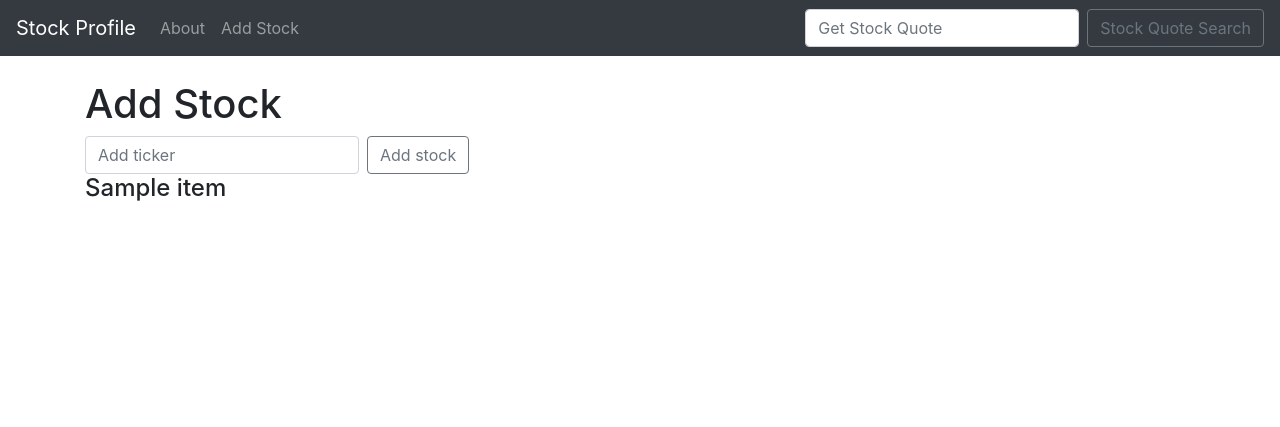
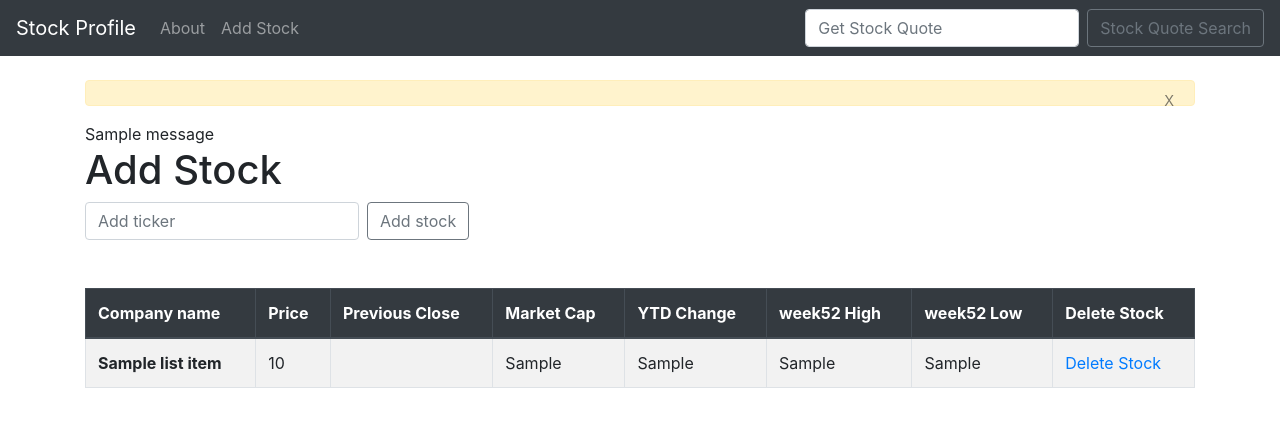
Before and after one commit to chackop/djstocks, a Django app: template quotes/templates/add_stock.html in a window 1280 px wide. Shown: the top 427 px of the page. Run offline with Django 3.2, Linux system fonts and the light colour scheme; the template is opened without the code that fills it: most values are stand-ins (such as "Sample title", 1, 10 or a date in 2020); one stand-in notice (Sample message) is shown; some libraries are stand-ins or nearby versions.

Commit message:
applied table data

```diff
--- a/quotes/templates/add_stock.html
+++ b/quotes/templates/add_stock.html
@@ -9,7 +9,46 @@
             Add stock
         </button>
     </form>
-    {% for item in ticker %}
-    <h4>{{item}}</h4>
-    {% endfor %}
+
+    <br />
+    <br />
+
+    <table class="table table-striped table-bordered table-hover">
+    <thead class="thead-dark">
+        <tr>
+            <th scope="col">Company name</th>
+            <th scope="col">Price</th>
+            <th scope="col">Previous Close</th>
+            <th scope="col">Market Cap</th>
+            <th scope="col">YTD Change</th>
+            <th scope="col">week52 High</th>
+            <th scope="col">week52 Low</th>
+            <th scope="col">Delete Stock</th>
+        </tr>
+    </thead>
+    <tbody>
+
+    {% if ticker %}
+
+
+                {% for list_item in output %}
+                <tr>
+                    <th scope="row">{{list_item.companyName}}</th>
+                    <td>{{list_item.latestPrice}}</td>
+                    <td>{{list_item.previousClose}}</td>
+                    <td>{{list_item.marketCap}}</td>
+                    <td>{{list_item.ytdChange}}</td>
+                    <td>{{list_item.week52High}}</td>
+                    <td>{{list_item.week52Low}}</td>
+                    <td><a href="/">Delete Stock</a></td>
+                </tr>
+                {% endfor %}
+
+
+
+
+
+    {% endif %}
+    </tbody>
+    </table>
 {% endblock %}
--- a/quotes/templates/base.html
+++ b/quotes/templates/base.html
@@ -36,6 +36,18 @@
     </nav>
     <div class="container">
         <br />
+        {% if messages %}
+
+          {% for msg in messages %}
+            <div class="alert alert-warning alert-dismissable" role="alert">
+              <button class="close" data-dismiss="alert">
+                <small><sup>X</sup></small>
+              </button>
+            </div>
+            {{msg}}
+          {% endfor %}
+
+        {% endif %}
         {% block content %}
 
         {% endblock %}
--- a/quotes/urls.py
+++ b/quotes/urls.py
@@ -9,4 +9,5 @@ urlpatterns = [
     path('', views.home, name="home"),
     path('about.html', views.about, name="about"),
     path('add_stock.html', views.add_stock, name="add_stock"),
+    path('delete/<stock_id>', views.delete, name="delete"),
 ]
```
Also changed, not shown: quotes/views.py (+23 -1 lines), db.sqlite3.
